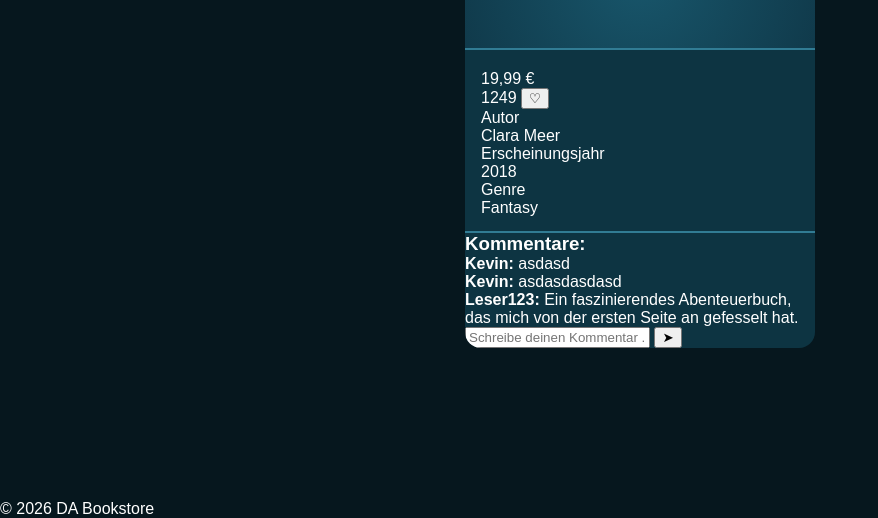
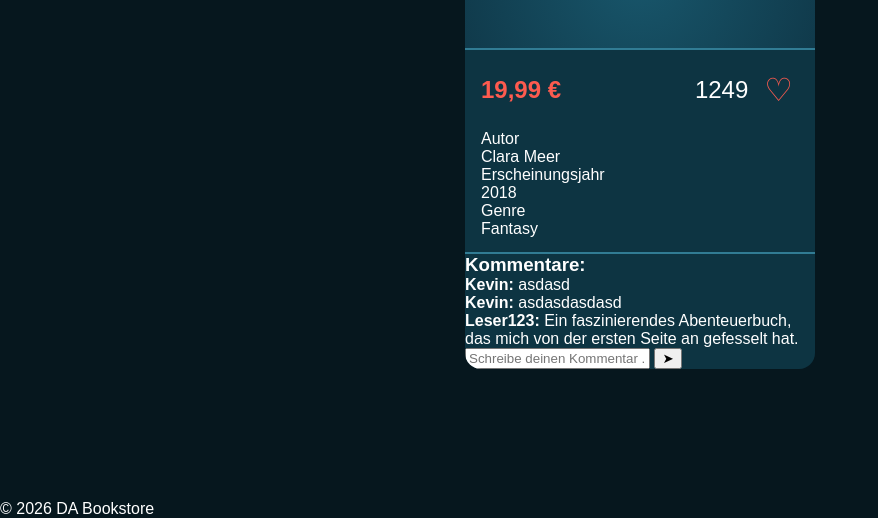
Before and after one commit to Tyrone0205/Bookstore, a plain HTML site: page index.html in a window 1280 px wide. Shown: the part 282-800 px from the top of the page, without its empty margins (0-878 px from the left). Drawn offline with Linux system fonts and the light colour scheme.

Commit message:
feat: Prices and Likes style added

```diff
--- a/style.css
+++ b/style.css
@@ -135,3 +135,36 @@ main {
     padding: 20px 16px 14px;
     border-bottom: 2px solid var(--border-color);
 }
+
+/* Preis und Likes */
+
+.book-price-likes {
+    display: flex;
+    justify-content: space-between;
+    align-items: center;
+    margin-bottom: 20px;
+}
+
+.book-price {
+    font-size: 24px;
+    font-weight: bold;
+    color: var(--accent-red);
+}
+
+.book-likes {
+    display: flex;
+    align-items: center;
+    gap: 10px;
+}
+
+.book-likes span {
+    font-size: 24px;
+}
+
+.book-likes button {
+    border: none;
+    background: transparent;
+    color: var(--accent-red);
+    font-size: 32px;
+    cursor: pointer;
+}
```
